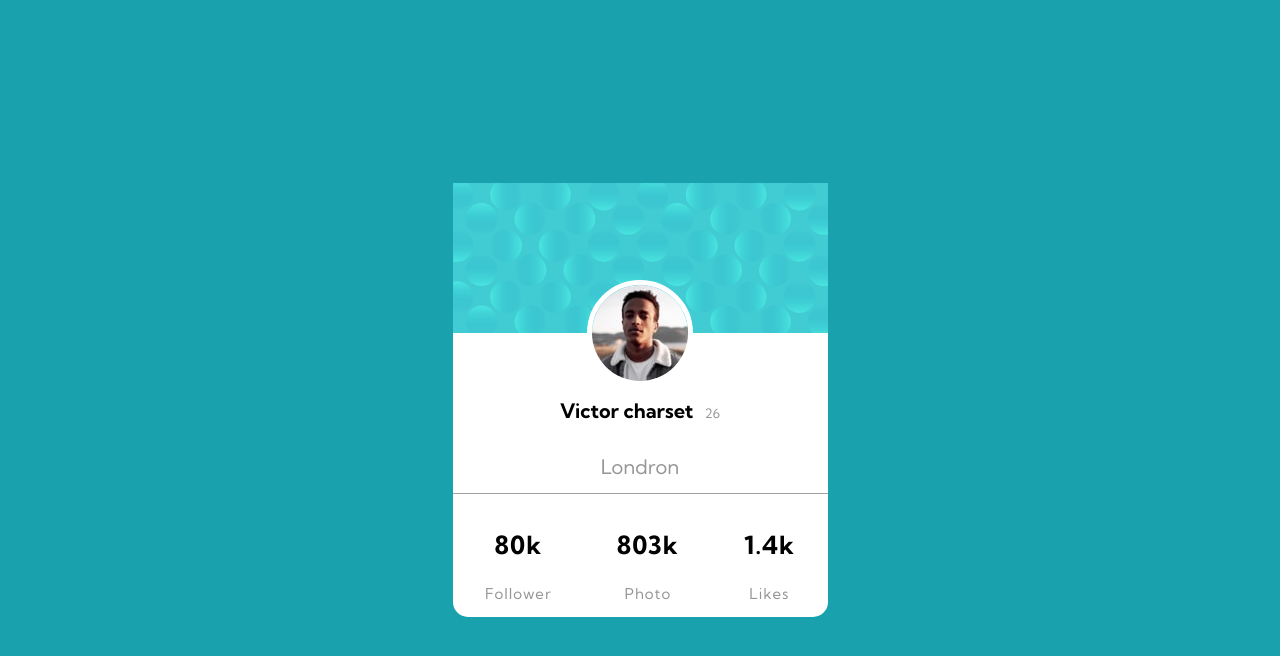
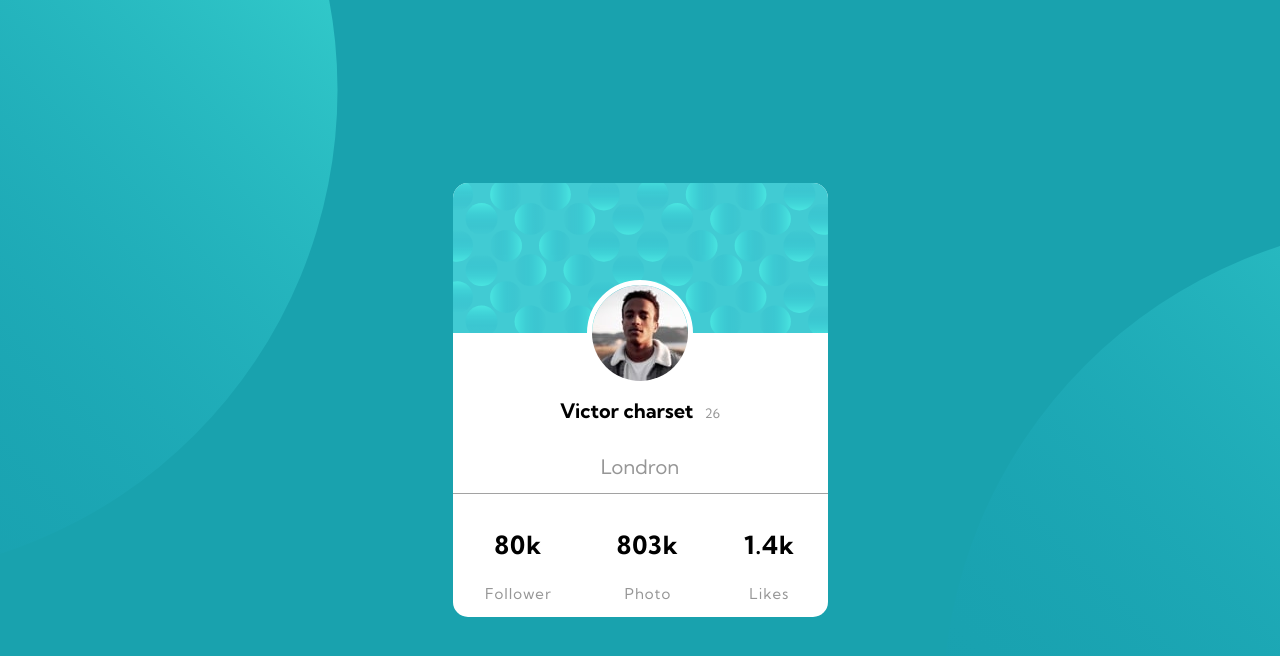
Before and after one commit to DeTaddeoDaniel/html-css-profile-card, a plain HTML site: page index.html in a window 1280 px wide. Drawn offline with Linux system fonts and the light colour scheme.

Commit message:
Aggiunto sfondo

```diff
--- a/estillos.scss
+++ b/estillos.scss
@@ -22,7 +22,9 @@ body{
     font-family: 'Kumbh Sans', sans-serif;
     background-color:var(--dark-cyan);
 
-
+    background-image: url("images/bg-pattern-top.svg"), url("images/bg-pattern-top.svg");
+    background-repeat: no-repeat, no-repeat;
+    background-position: left -50vw top -50vh, right -50vw bottom -50vh;
 }
 
 /* inizio file*/
@@ -42,7 +44,7 @@ h1{
     background-color: white;
     width: 375px;
     border-radius: 15px;
-    // overflow: hidden;
+    overflow: hidden;
     box-shadow: 0px 0px lightblue;
 
     // & rempleza alla classe precedente
```
Also changed, not shown: estillos.css, 1 other file.
